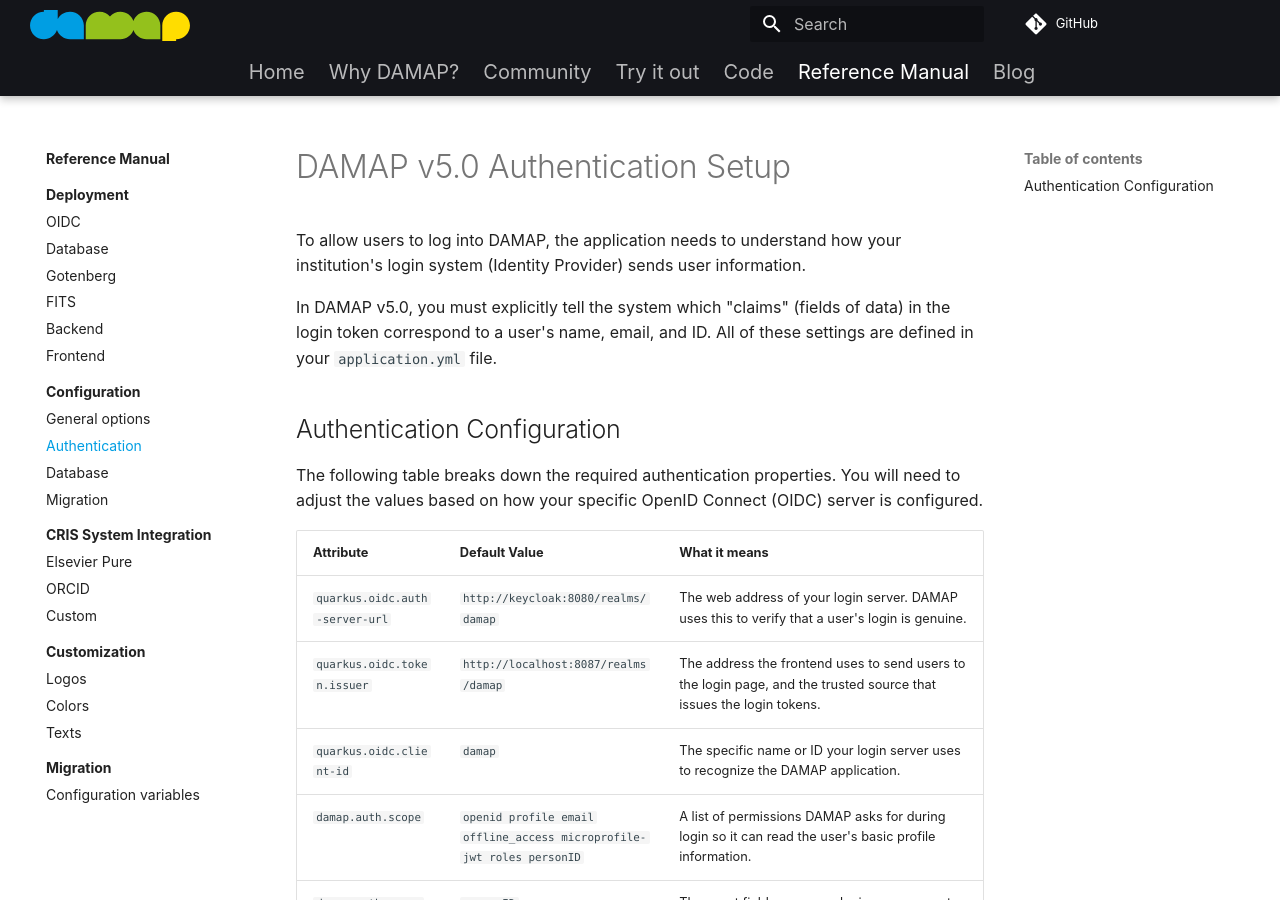
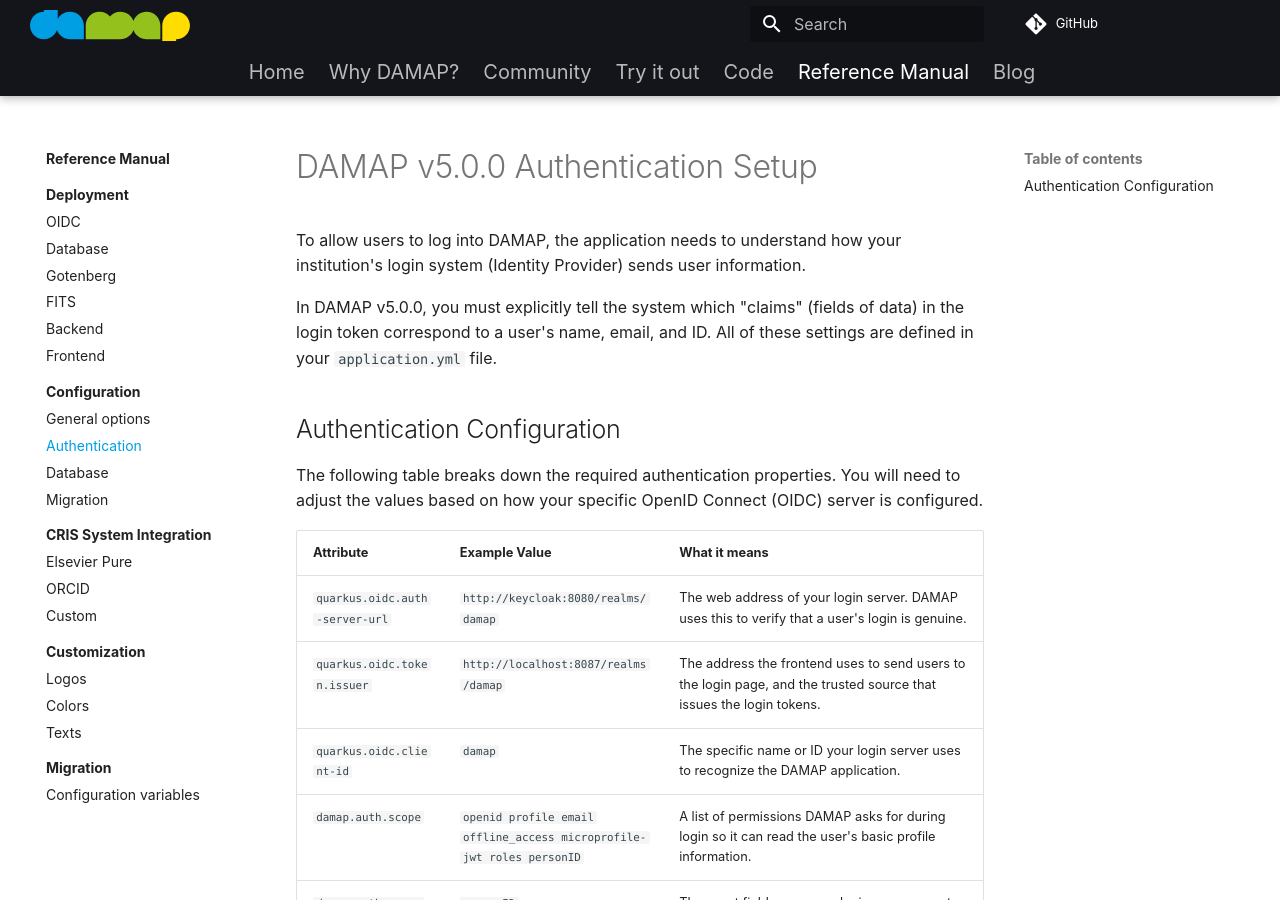
Before and after one commit to damap-org/damap-website, an MkDocs documentation site: the page built from docs/manual/configuration/authentication.md, in a window 1280 px wide and 900 px high. Built offline with MkDocs 1.6.1 and Material for MkDocs 9.7.7, drawn with Linux system fonts in a browser that asks for light colours; plug-ins that fetch from the network failed and are left out.

Commit message:
Fix version and column naming

```diff
--- a/docs/manual/configuration/authentication.md
+++ b/docs/manual/configuration/authentication.md
@@ -2,17 +2,17 @@
 title: Authentication Setup
 ---
 
-# DAMAP v5.0 Authentication Setup
+# DAMAP v5.0.0 Authentication Setup
 
 To allow users to log into DAMAP, the application needs to understand how your institution's login system (Identity Provider) sends user information.
 
-In DAMAP v5.0, you must explicitly tell the system which "claims" (fields of data) in the login token correspond to a user's name, email, and ID. All of these settings are defined in your `application.yml` file.
+In DAMAP v5.0.0, you must explicitly tell the system which "claims" (fields of data) in the login token correspond to a user's name, email, and ID. All of these settings are defined in your `application.yml` file.
 
 ## Authentication Configuration
 
 The following table breaks down the required authentication properties. You will need to adjust the values based on how your specific OpenID Connect (OIDC) server is configured.
 
-| Attribute                          | Default Value                                                         | What it means                                                                                                                    |
+| Attribute                          | Example Value                                                         | What it means                                                                                                                    |
 | :--------------------------------- | :-------------------------------------------------------------------- | :------------------------------------------------------------------------------------------------------------------------------- |
 | `quarkus.oidc.auth-server-url`     | `http://keycloak:8080/realms/damap`                                   | The web address of your login server. DAMAP uses this to verify that a user's login is genuine.                                  |
 | `quarkus.oidc.token.issuer`        | `http://localhost:8087/realms/damap`                                  | The address the frontend uses to send users to the login page, and the trusted source that issues the login tokens.              |
```
Also changed, not shown: docs/manual/configuration/migration.md (+2 -2 lines).
